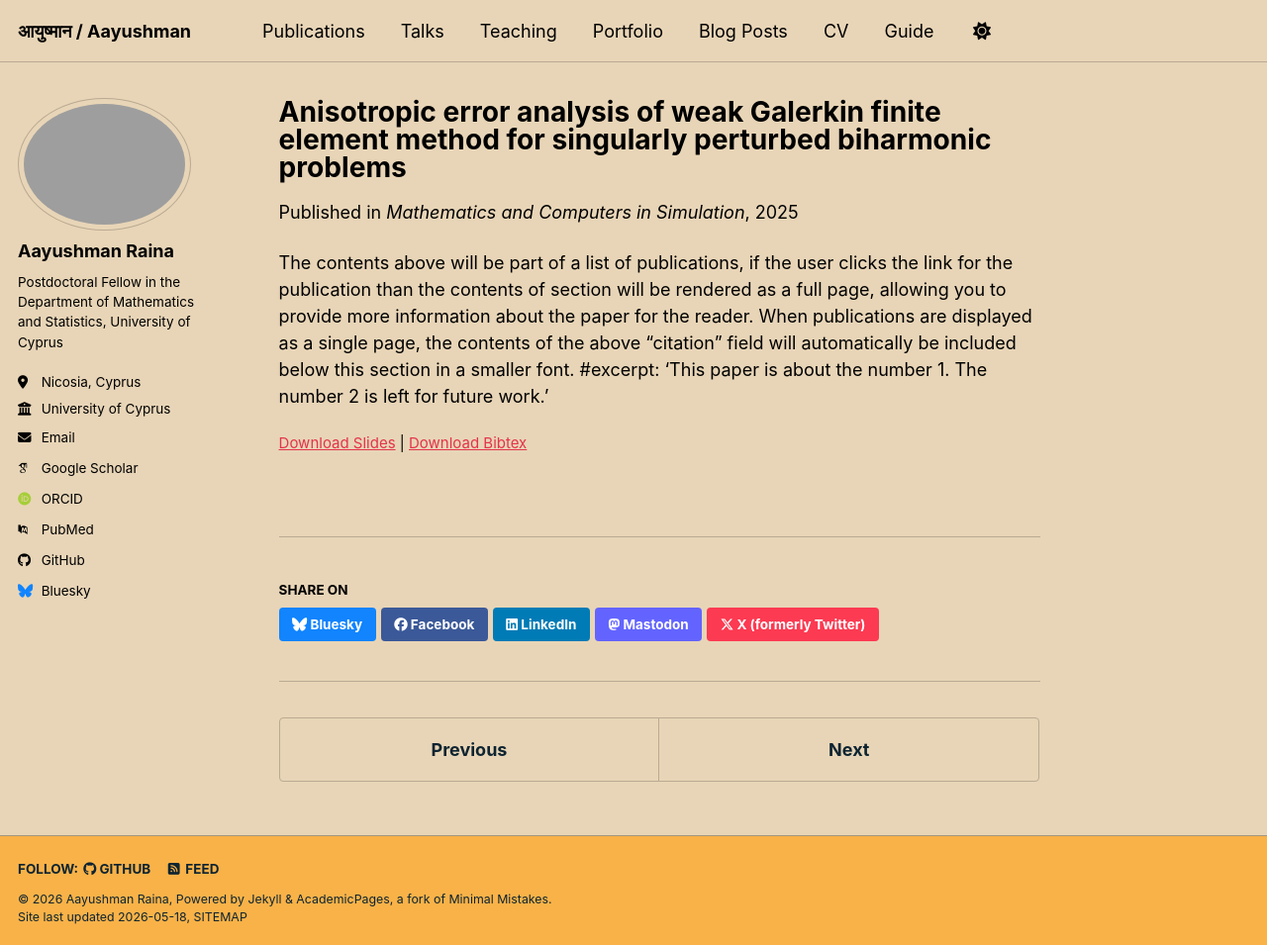
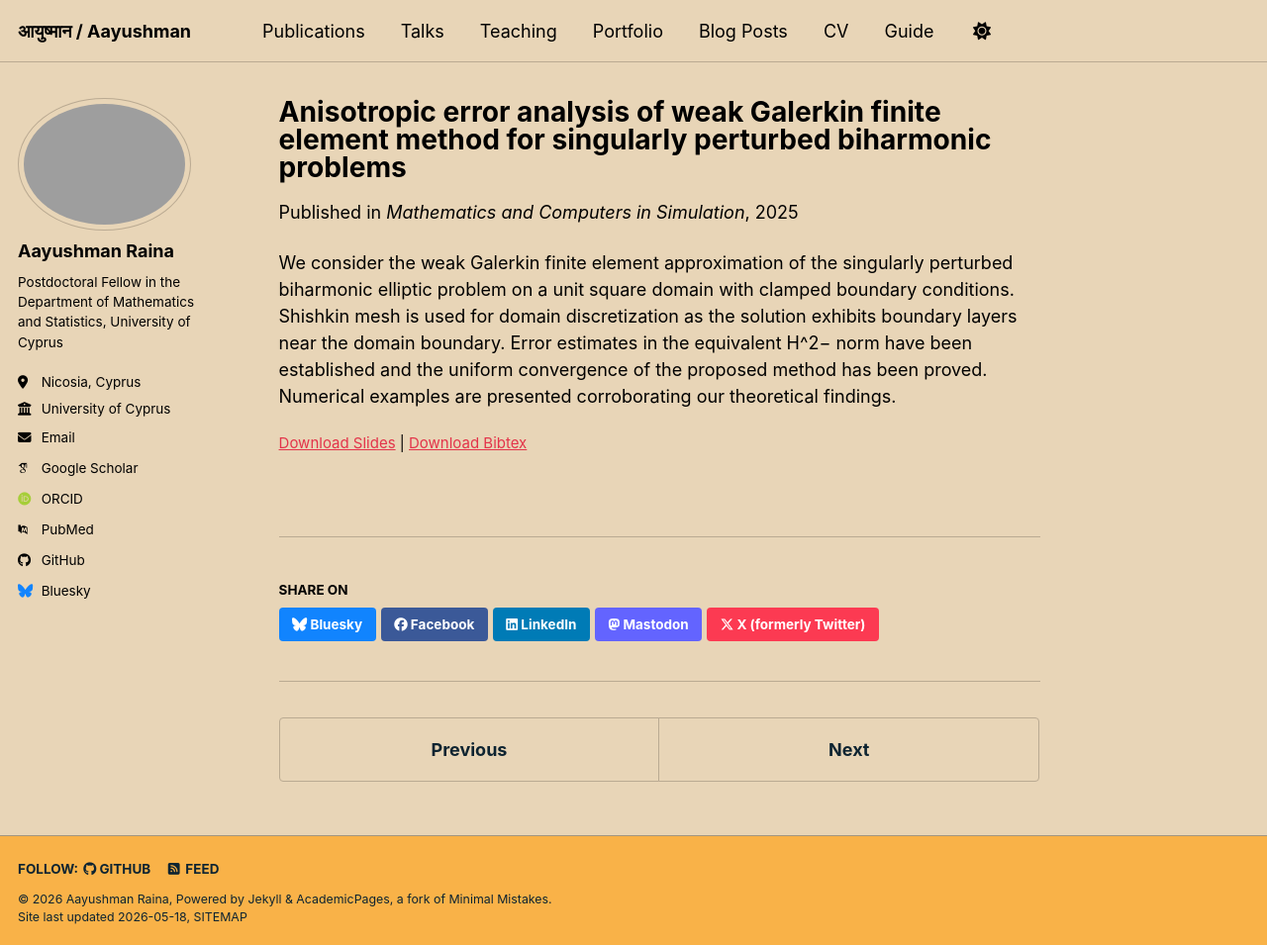
Before and after one commit to Aayushman5/Aayushman5.github.io, a Jekyll site: the page built from _publications/2009-10-01-paper-title-number-1.md, in a window 1280 px wide and 955 px high. Shown: the whole window at 99% size. Built offline with Jekyll 4.4.1, drawn with Linux system fonts in a browser that asks for light colours; some web fonts are replaced; a script bundle is joined from its source files by our own code; library files that are not in the unit come from our copies.

Commit message:
Update 2009-10-01-paper-title-number-1.md

```diff
--- a/_publications/2009-10-01-paper-title-number-1.md
+++ b/_publications/2009-10-01-paper-title-number-1.md
@@ -9,4 +9,4 @@ slidesurl: 'https://academicpages.github.io/files/slides1.pdf'
 paperurl: 'https://academicpages.github.io/files/paper1.pdf'
 bibtexurl: 'https://academicpages.github.io/files/bibtex1.bib'
 ---
-The contents above will be part of a list of publications, if the user clicks the link for the publication than the contents of section will be rendered as a full page, allowing you to provide more information about the paper for the reader. When publications are displayed as a single page, the contents of the above "citation" field will automatically be included below this section in a smaller font. #excerpt: 'This paper is about the number 1. The number 2 is left for future work.'
+We consider the weak Galerkin finite element approximation of the singularly perturbed biharmonic elliptic problem on a unit square domain with clamped boundary conditions. Shishkin mesh is used for domain discretization as the solution exhibits boundary layers near the domain boundary. Error estimates in the equivalent H^2− norm have been established and the uniform convergence of the proposed method has been proved. Numerical examples are presented corroborating our theoretical findings.
```
